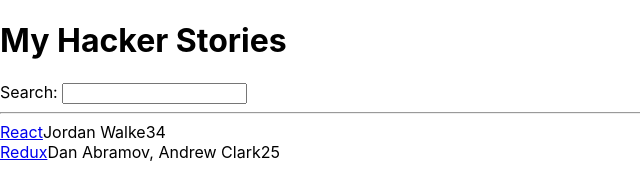
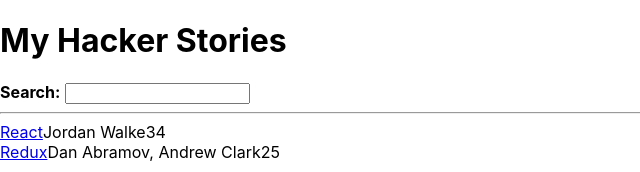
Before and after one commit to EricRicketts/LearningReact, a React (Create React App) app in the folder TheRoadToReact/hacker-stories/: page / in a window 1280 px wide. Shown: the top 172 px of the page, without its empty margins (0-640 px from the left). Built offline with nearby package versions, Linux system fonts and the light colour scheme.

Commit message:
component composition

```diff
--- a/TheRoadToReact/hacker-stories/src/App.js
+++ b/TheRoadToReact/hacker-stories/src/App.js
@@ -14,14 +14,15 @@
     <span>{item.points}</span>
   </div>
 );
-const Search = ({ search, onSearch }) => (
+const InputWithLabel = ({ id, value, type = 'text', onInputChange, children }) => (
     <>
-      <label htmlFor="search">Search: </label>
+      <label htmlFor={id}>{children}</label>
+      &nbsp;
       <input
-        type="text"
-        id="search"
-        value={search}
-        onChange={onSearch}
+        id={id}
+        type={type}
+        value={value}
+        onChange={onInputChange}
       />
     </>
   );
@@ -65,8 +66,13 @@
     <div>
       <h1>My Hacker Stories</h1>
 
-      <Search search={searchTerm} onSearch={handleSearch} />
-
+      <InputWithLabel
+        id="search"
+        value={searchTerm}
+        onInputChange={handleSearch}
+      >
+        <strong>Search:</strong>
+      </InputWithLabel>
       <hr/>
 
       <List list={searchedStories} />
```
